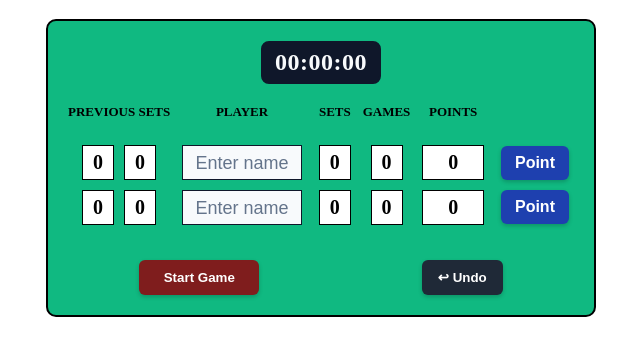
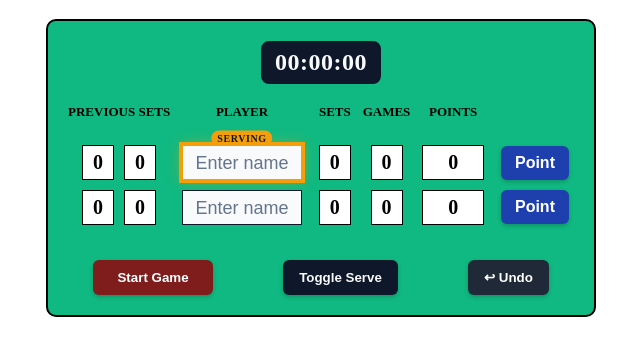
Before and after one commit to sngweijie/Tennis-Scoreboard, a website built with Vite: page index.html in a window 1280 px wide. Shown: the part 61-416 px from the top of the page, without its empty margins (319-959 px from the left). Built offline with nearby package versions, Linux system fonts and the light colour scheme.

Commit message:
Highlight serving player
Now the serving player is highlighted and will switch to the other player after each game. Also added a toggle button in case the user wants to toggle the serving player.

```diff
--- a/index.css
+++ b/index.css
@@ -129,6 +129,11 @@ body {
     width: 120px;
 }
 
+.player-input.is-serving {
+    border-color: #F59E0B;
+    box-shadow: 0 0 0 3px #F59E0B, 0 0 14px rgba(245, 158, 11, 0.55);
+}
+
 .player-input::placeholder {
     font-size: 18px;
     color: #64748B;
@@ -137,6 +142,39 @@ body {
 .player-input:disabled {
     color: #0F172A;
     background-color: #FFFFFF;
+}
+
+.player-slot {
+    position: relative;
+    display: inline-flex;
+    align-items: center;
+    justify-content: center;
+}
+
+.serve-badge {
+    font-size: 10px;
+    font-weight: 700;
+    letter-spacing: 0.6px;
+    color: #0F172A;
+    background: #F59E0B;
+    padding: 2px 6px;
+    border-radius: 999px;
+    text-align: center;
+    position: absolute;
+    top: -2px;
+    left: 50%;
+    transform: translate(-50%, -50%);
+
+}
+
+#p2-serve-badge {
+    top: auto;
+    bottom: -2px;
+    transform: translate(-50%, 50%);
+}
+
+.serve-badge.is-hidden {
+    visibility: hidden;
 }
 
 .header {
@@ -205,6 +243,25 @@ body {
   outline-offset: 2px;
 }
 
+.serve-btn {
+  background-color: #0F172A;
+  color: #F8FAFC;
+  border: none;
+  padding: 10px 16px;
+  border-radius: 6px;
+  box-shadow: 0 2px 4px rgba(0,0,0,0.2);
+  font-weight: 600;
+  cursor: pointer;
+  transition: background-color 0.15s ease, transform 0.05s ease;
+}
+
+.serve-btn:hover {
+  background-color: #0B1220;
+}
+
+.serve-btn:active {
+  transform: translateY(1px);
+}
 
 .new-game-btn {
   background-color: #7f1d1d;
--- a/index.html
+++ b/index.html
@@ -35,10 +35,16 @@
                         <h5 class = "header">PLAYER</h5>
                     </div>
                     <div>
-                        <input id="p1-name" class="player-input" type="text" placeholder="Enter name" aria-label="Player 1 name">
+                        <div class="player-slot">
+                            <input id="p1-name" class="player-input" type="text" placeholder="Enter name" aria-label="Player 1 name">
+                            <div id="p1-serve-badge" class="serve-badge is-hidden">SERVING</div>
+                        </div>
                     </div>
                     <div>
-                        <input id="p2-name" class="player-input" type="text" placeholder="Enter name" aria-label="Player 2 name">
+                        <div class="player-slot">
+                            <input id="p2-name" class="player-input" type="text" placeholder="Enter name" aria-label="Player 2 name">
+                            <div id="p2-serve-badge" class="serve-badge is-hidden">SERVING</div>
+                        </div>
                     </div>
                 </div>
                 <div class="container">
@@ -88,6 +94,7 @@
             </div>
             <div id="board-btm">
                 <button id="start-game-btn" class="new-game-btn" onclick="startOrNewGame()">Start Game</button>
+                <button class="serve-btn" onclick="toggleServer()">Toggle Serve</button>
                 <button class="undo-btn" onclick="undo()">↩ Undo</button>
             </div>
         </div>
--- a/index.js
+++ b/index.js
@@ -7,7 +7,7 @@
 //new game button resets *done*
 //new game confirmation popup
 //maybe can allow players to enter their name
-//timer
+//timer *done*
 //highlight player who is serving
 //show toast feedback like "last point undone"
 //add tiebreak condition
@@ -25,6 +25,8 @@ let p2PrevSets1El = document.getElementById("p2-prev-sets-1")
 let p2PrevSets2El = document.getElementById("p2-prev-sets-2")
 let p1NameInput = document.getElementById("p1-name")
 let p2NameInput = document.getElementById("p2-name")
+let p1ServeBadge = document.getElementById("p1-serve-badge")
+let p2ServeBadge = document.getElementById("p2-serve-badge")
 let startGameBtn = document.getElementById("start-game-btn")
 let modalBackdrop = document.getElementById("modal-backdrop")
 let modalConfirmBtn = document.getElementById("modal-confirm")
@@ -38,6 +40,7 @@ let timerStart = null
 let timerIntervalId = null
 let timerElapsedMs = 0
 let timerRunning = false
+let server = "p1"
 
 let p1Point = 0,p2Point = 0,p1Games = 0,p2Games = 0, p1Sets = 0, p2Sets = 0, p1PrevSets1 =
 0, p1PrevSets2 = 0, p2PrevSets1 = 0, p2PrevSets2 = 0, completeSets = 0
@@ -71,7 +74,8 @@ function pushHistory() {
         p1PrevSets2,
         p2PrevSets1,
         p2PrevSets2,
-        completeSets
+        completeSets,
+        server
     })
 }
 
@@ -84,6 +88,19 @@ function unlockPlayerNames() {
     p1NameInput.disabled = false
     p2NameInput.disabled = false
     p1NameInput.focus()
+}
+
+function updateServerUI() {
+    const p1Serving = server === "p1"
+    p1NameInput.classList.toggle("is-serving", p1Serving)
+    p2NameInput.classList.toggle("is-serving", !p1Serving)
+    p1ServeBadge.classList.toggle("is-hidden", !p1Serving)
+    p2ServeBadge.classList.toggle("is-hidden", p1Serving)
+}
+
+function toggleServer() {
+    server = server === "p1" ? "p2" : "p1"
+    updateServerUI()
 }
 
 function openModal() {
@@ -127,6 +144,7 @@ function gameP1(){
 
     }
     p1Point = p2Point = 0
+    toggleServer()
 }
 function gameP2(){
     p2Games += 1
@@ -147,6 +165,7 @@ function gameP2(){
 
     }
     p1Point = p2Point = 0
+    toggleServer()
 }
 
 //increase player 1 points accordingly (15, 30 ,40, game, duece, adv, game)
@@ -199,6 +218,8 @@ function newGame() {
     p1Point = p2Point = p1Games = p2Games = p1Sets = p2Sets = p1PrevSets1 =
     p1PrevSets2 = p2PrevSets1 = p2PrevSets2 = completeSets = 0
     history = []
+    server = "p1"
+    updateServerUI()
     resetTimer()
     updateScore()
     updatePrevSets()
@@ -282,6 +303,8 @@ function startTimer() {
     updateTimerDisplay()
 }
 
+updateServerUI()
+
 function resetTimer() {
     if (timerIntervalId) {
         clearInterval(timerIntervalId)
@@ -350,8 +373,10 @@ function undo() {
     p2PrevSets1 = prev.p2PrevSets1
     p2PrevSets2 = prev.p2PrevSets2
     completeSets = prev.completeSets
+    server = prev.server
     updateScore()
     updatePrevSets()
+    updateServerUI()
 }
 
 
```
